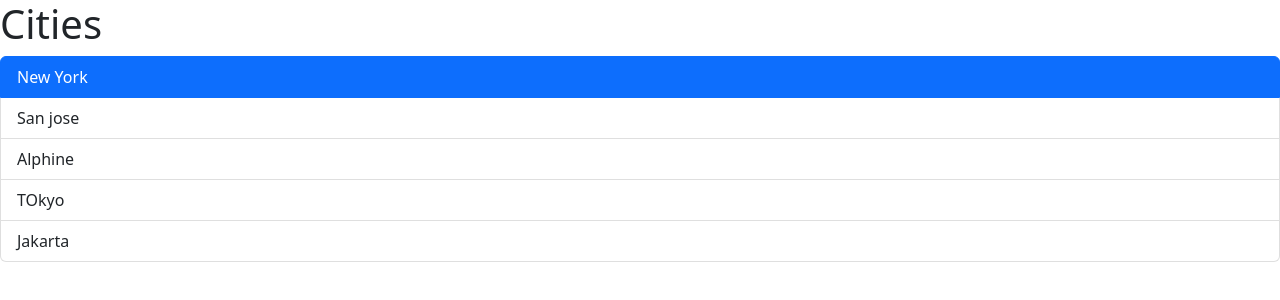
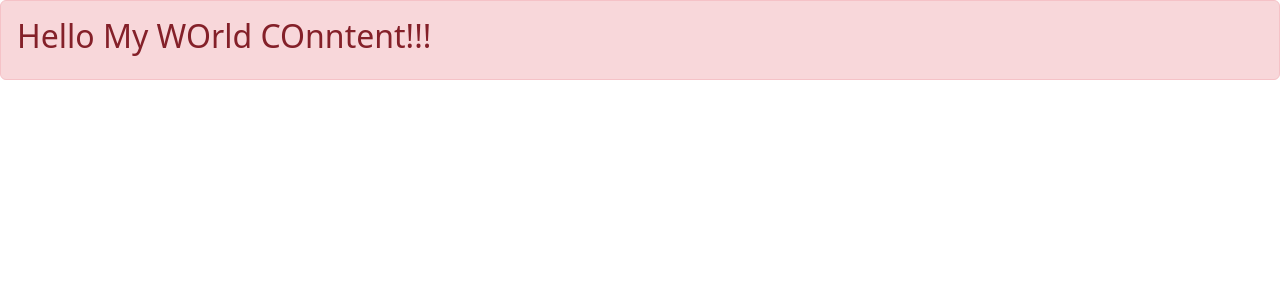
Before and after one commit to indraworks/mosh-react18-basic, a React (Vite) app in the folder 01-BasicApp/: page / in a window 1280 px wide. Shown: the top 300 px of the page. Built offline with nearby package versions, Linux system fonts and the light colour scheme.

Commit message:
making props children on re-use component

```diff
--- a/01-BasicApp/src/App.tsx
+++ b/01-BasicApp/src/App.tsx
@@ -1,19 +1,28 @@
-import React from "react";
-import ListGroup from "./components/ListGroup";
+import Alert from "./components/Alert";
 
 const App = () => {
-  let Items = ["New York", "San jose", "Alphine", "TOkyo", "Jakarta"];
-  let Title = "Cities";
-  const SelectedItem = (item: string) => {
-    console.log(item);
-  };
-  return (
-    <ListGroup
-      propItems={Items}
-      propTitle={Title}
-      fnSelectedItem={SelectedItem}
-    />
-  );
+  return <Alert>{<h2>Hello My WOrld COnntent!!!</h2>} </Alert>;
 };
 
 export default App;
+
+/*
+Kalau pasing RFeactNode type gak bisa kayak gini!!
+ <Alert
+
+      propChild={<h1>Hello My WOrld COnntent!!!</h1>}
+    />
+DIA SI VARIABLE PARAM HARUS DIAPIT TAG RE-USE COMPONENT SEPERTI INI :
+dan langsung tulis TANPA HARUS PAKAI prop = {variabeReactNode }
+nah VARIABLENODENYA DALAM INTERFACE WAJIB BERNAMA children!
+
+TAPI SEPERTI INI ! :
+ <Alert>
+  <h1>Hello ini React Node Contoh Ya!!??</h1>
+ </Alert>
+
+ nah pada Alert.tsx
+ maka wajib dia bernama children:ReactNode
+
+ sehingga lansung saja <div>{children}</div>
+*/
--- /dev/null
+++ b/01-BasicApp/src/components/Alert.tsx
@@ -0,0 +1,22 @@
+import { ReactNode } from "react";
+
+interface Props {
+  children: ReactNode;
+}
+
+const Alert = ({ children }: Props) => {
+  return <div className="alert alert-danger">{children}</div>;
+};
+
+export default Alert;
+
+/*
+Tentang ReactNode
+kita masukin props berupa nah ini adalah variable ,nah jika g kita pasing adalah content maka
+INI TAK BISA MAKA TYPE DATA HARUS ReactNode
+contoh diatas kita passing misalkan content : <h1> Hello WOrld !!</h1>
+
+
+
+
+*/
```
Also changed, not shown: 01-BasicApp/src/components/ListGroup.tsx (+12 -0 lines).
